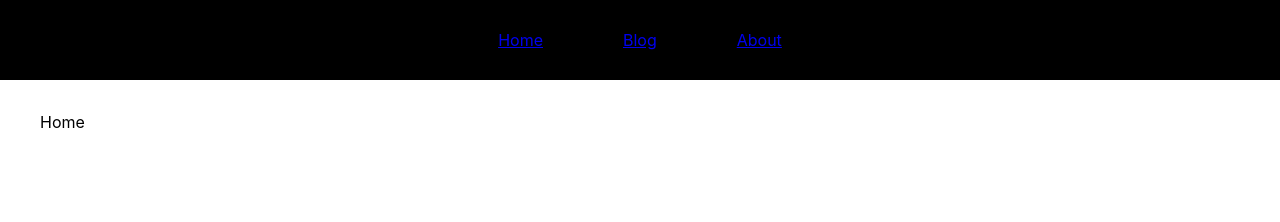
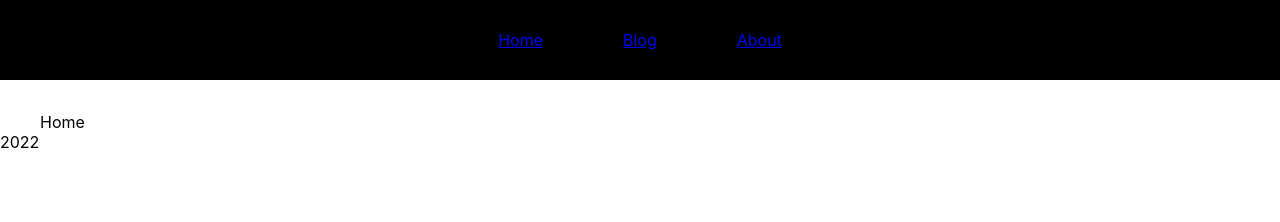
Before and after one commit to 1Alisa1/Blog, a React (Create React App) app: page / in a window 1280 px wide. Shown: the top 222 px of the page. Built offline with nearby package versions, Linux system fonts and the light colour scheme.

Commit message:
add layout component

```diff
--- a/src/App.tsx
+++ b/src/App.tsx
@@ -1,22 +1,22 @@
-import {Routes, Route, Link} from 'react-router-dom';
+import {Routes, Route} from 'react-router-dom';
 import AboutPage from './pages/aboutPage';
 import HomePage from './pages/homePage';
 import BlogPage from './pages/blogPage';
 import NotFoundPage from './pages/notFoundPage';
+import Layout from './components/layout';
 
 function App() {
   return (
     <>
-      <header className='nav'>
-          <Link to='/'>Home</Link>
-          <Link to='/blog'>Blog</Link>
-          <Link to='/about'>About</Link>
-      </header>
+
       <Routes>
-        <Route path='/' element={<HomePage />} />;
-        <Route path='/about' element={<AboutPage />} />;
-        <Route path='/blog' element={<BlogPage />} />;
-        <Route path='*' element={<NotFoundPage />} />;
+        <Route path='/' element={<Layout />}>
+          <Route index element={<HomePage />} />;
+          <Route path='about' element={<AboutPage />} />;
+          <Route path='blog' element={<BlogPage />} />;
+          <Route path='*' element={<NotFoundPage />} />;
+        </Route>
+
       </Routes>
     </>
   );
--- /dev/null
+++ b/src/components/layout.tsx
@@ -0,0 +1,21 @@
+import { Link, Outlet } from 'react-router-dom';
+
+const Layout: React.FC = () => {
+  return (
+    <>
+      <header className="nav">
+        <Link to="/">Home</Link>
+        <Link to="/blog">Blog</Link>
+        <Link to="/about">About</Link>
+      </header>
+
+      <main>
+        <Outlet />
+      </main>
+
+      <footer>2022</footer>
+    </>
+  );
+};
+
+export default Layout;
```
